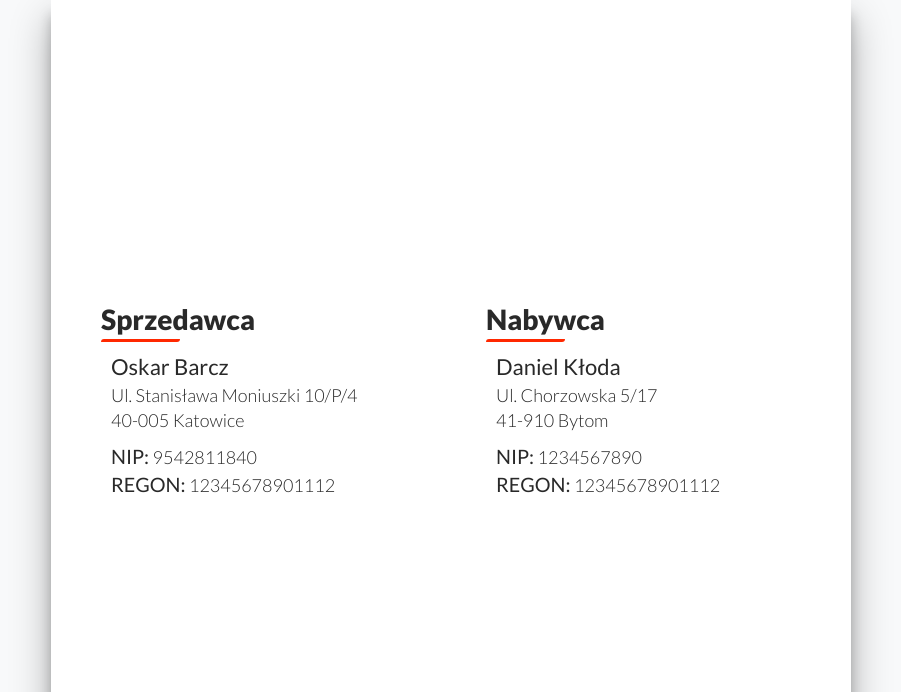
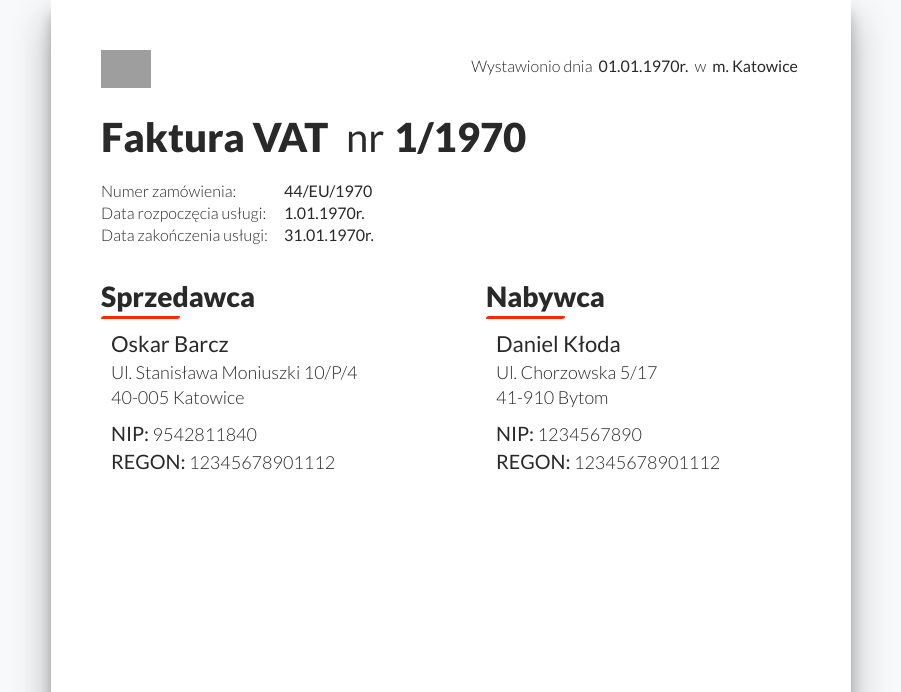
Before and after one commit to oskarbarcz/cloud-invoicer, a Symfony app: template templates/pages/invoice.html.twig in a window 1280 px wide. Shown: the top 692 px of the page, without its empty margins (189-1090 px from the left). Run offline with Twig, Linux system fonts and the light colour scheme; the template is opened without the code that fills it, so the values that code supplies are empty; style sheets or scripts are compiled from the project's sources; some libraries are stand-ins or nearby versions; grey boxes are pictures that could not be loaded.

Commit message:
Add page header

```diff
--- /dev/null
+++ b/assets/sass/domain/invoice/component/_header.sass
@@ -0,0 +1,33 @@
+.header
+  &__logo
+    height: auto
+    width: 50px
+    object-fit: contain
+  &__issue
+    position: absolute
+    right: 50px
+    top: 50px
+  &__issue-text
+    font-weight: 300
+    font-size: 0.8em
+    &--bold
+      font-weight: 400
+      font-size: 1em
+      padding: 0 3px
+  &__title
+    font-weight: 900
+    font-size: 2em
+    display: block
+    margin: 15px 0
+    &--light
+      font-weight: 400
+      padding: 0 10px
+  &__line
+    display: block
+    font-weight: 400
+    font-size: 0.8em
+    &--title
+      display: inline-block
+      font-weight: 300
+      font-size: 1em
+      min-width: 180px
--- a/assets/sass/domain/invoice/component/_page.sass
+++ b/assets/sass/domain/invoice/component/_page.sass
@@ -1,2 +1,3 @@
 .page
   background: white
+  position: relative
--- a/assets/sass/domain/invoice/component/_parties.sass
+++ b/assets/sass/domain/invoice/component/_parties.sass
@@ -1,4 +1,5 @@
 .parties
+  margin-top: 30px
   width: 100%
   display: flex
   justify-content: space-between
--- a/assets/sass/domain/invoice/index.sass
+++ b/assets/sass/domain/invoice/index.sass
@@ -2,4 +2,5 @@
 
 @import "layout/page-container"
 @import "component/page"
+@import "component/header"
 @import "component/parties"
--- a/assets/sass/domain/invoice/layout/_page-container.sass
+++ b/assets/sass/domain/invoice/layout/_page-container.sass
@@ -12,4 +12,3 @@
     height: 1131px
     @include shadow(5)
     padding: 50px
-    padding-top: 300px
--- a/src/Repository/Api/AccountRepository.php
+++ b/src/Repository/Api/AccountRepository.php
@@ -51,7 +51,7 @@ class AccountRepository extends AbstractApiRepository
      */
     public function obtainNewToken(string $refreshToken): ?RefreshTokenResponse
     {
-        dd($refreshToken);
+//        dd($refreshToken);
         try {
             return $this->fetchEndpoint(
                 self::REFRESH_TOKEN_ENDPOINT,
--- /dev/null
+++ b/templates/components/invoice/header.html.twig
@@ -0,0 +1,28 @@
+<header class="header">
+    <div class="header__details">
+        <img class="header__logo" src="{{ asset('media/architektur-logo-dark.svg') }}" alt="">
+        <h1 class="header__title">Faktura VAT <span class="header__title--light">nr</span>1/1970</h1>
+        <div class="header__details">
+            <span class="header__line">
+                <span class="header__line--title">Numer zamówienia:</span>
+                44/EU/1970
+            </span>
+            <span class="header__line">
+                <span class="header__line--title">Data rozpoczęcia usługi:</span>
+                1.01.1970r.
+            </span>
+            <span class="header__line">
+                <span class="header__line--title">Data zakończenia usługi:</span>
+                31.01.1970r.
+            </span>
+        </div>
+    </div>
+    <div class="header__issue">
+        <span class="header__issue-text">
+            Wystawionio dnia
+            <span class="header__issue-text--bold">01.01.1970r. </span>
+            w
+            <span class="header__issue-text--bold">m. Katowice</span>
+        </span>
+    </div>
+</header>
--- a/templates/pages/invoice.html.twig
+++ b/templates/pages/invoice.html.twig
@@ -9,6 +9,7 @@
     <div class="page-container">
         <section class="page-container__element page">
             {% block page %}
+                {% include 'components/invoice/header.html.twig' %}
                 {% include 'components/invoice/customer-seller-informations.html.twig' %}
             {% endblock %}
         </section>
```
